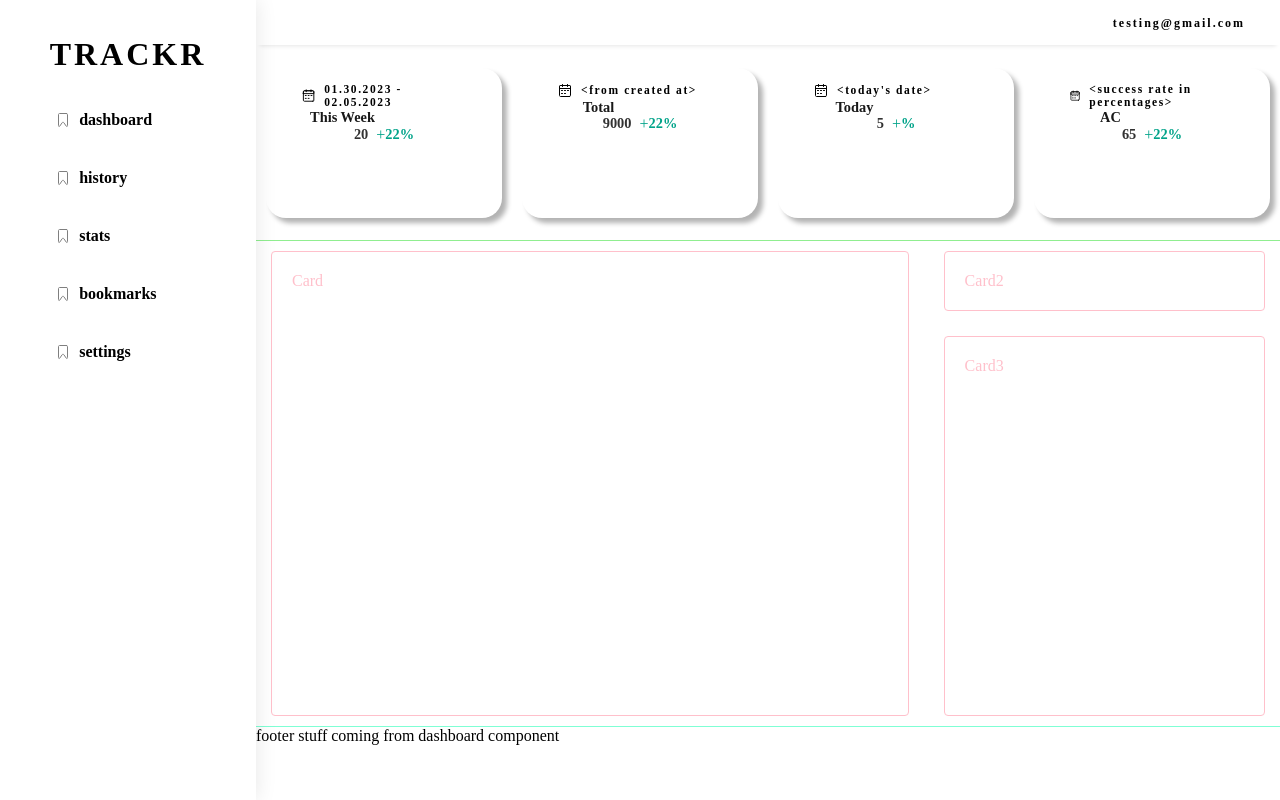
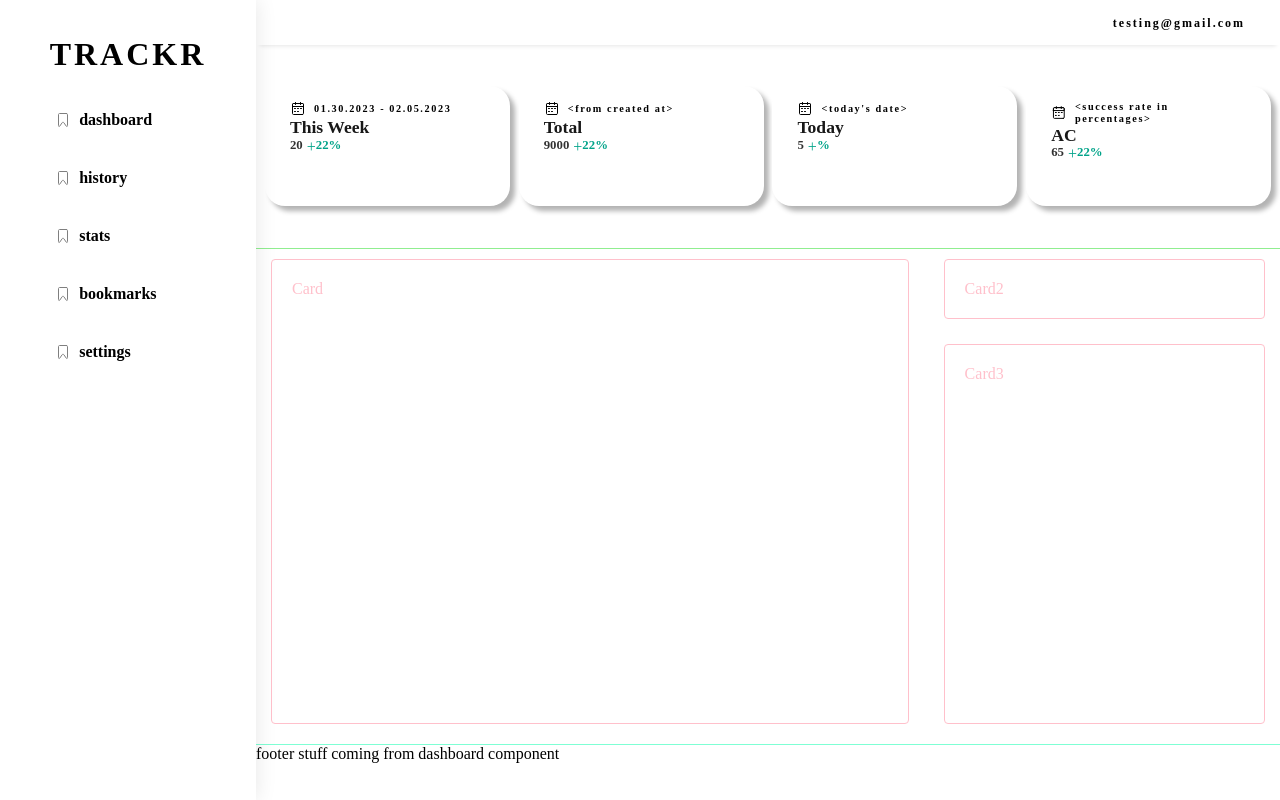
Before and after one commit to kthanesjesdapong/trackr, a React (Vite) app in the folder client/: page /loggedin/ in a window 1280 px wide. Built offline with nearby package versions, Linux system fonts and the light colour scheme.

Commit message:
OvCards Styled, and Overview Styled

```diff
--- a/client/src/components/Overview/OvCards/OvCard.styles.ts
+++ b/client/src/components/Overview/OvCards/OvCard.styles.ts
@@ -1,21 +1,26 @@
 import styled from 'styled-components';
 
 const OvCardStyles = styled.div`
-
+  //Display
   display: flex;
   flex-direction: column;
   justify-content: flex-start;
-  align-content: center;
-  padding: 15px 35px;
-  flex-basis: 250px;
-  flex-grow: .5;
-  height: 150px;
-  margin: 15px 30px;
-  /* min-width: 200px; */
-  max-width: 370px;
+  align-content: space-between;
+  //Shape
+  padding: 15px 25px;
+  flex-basis: 200px;
+  flex-grow: .2;
+  height: 120px;
+  max-width: 325px;
+  margin: 10px 10px;
+  //Border
   border-radius: 20px;
   background-color: hsla(0, 0%, 100%, 1);
   box-shadow: 5px 5px 5px rgba(0, 1, 1, 0.3);
+  //Font
+  font-family: ${props => props.theme.fonts.primary};
+  font-weight: regular;
+  color: black;
 
   :hover {
     opacity: 40%;
@@ -23,11 +28,6 @@ const OvCardStyles = styled.div`
     transition-property: opacity;
     transition-timing-function: ease-in-out;
   }
-
-  font-family: ${props => props.theme.fonts.primary};
-  font-weight: regular;
-  color: black;
-
 
  .subHeader__container{
   display: flex;
@@ -43,76 +43,41 @@ const OvCardStyles = styled.div`
 
  .header__container{
   display: flex;
-  justify-content: center;
+  justify-content: flex-start;
   align-items: flex-start;
   opacity: 90%;
-  width: 50%;
+    h2{
+    font-size: 1.1em;
     }
-
-.amount__percentage__container{
-
-  /* display: flex;
-  height: 2em;
-  width: 60%;
-  justify-content: flex-end; */
-
-
-
-  /* justify-content: space-evenly;
-  gap: .45em; */
-
  }
-
-
-
- .percentage__container {
-
-  /* padding: .5em 0em;
-  padding-right: 6em;
-  display: flex;
-  justify-content: flex-end; */
 
 
 
 
 
-
+ .percentage__container {
   font-family: "Poppins";
   font-weight: bolder;
   font-style: normal;
   font-size: ${props => props.theme.fontSizes.s};
-
-
-
-
-  /* transform : translateY(-20px) */
-  /* translateX(-76px) */
  }
 
  .amount__container {
-  /* transform: translateX(10px) translateY(-20px); */
   display: flex;
   flex-direction: row;
-  justify-content: center;
-
-  h2 {
+    h2, h3 {
     opacity: 80%;
     }
-
-  h3 {
-    opacity: 80%;
+    h4, p{
+    color: #00A389;
     }
 
-  p{
-    color: #00A389;
-  }
-  h4 {
-    color: #00A389;
-  }
  }
 
 
- @media screen and (max-width: 1580px){
+ // Reponsive layout
+
+ @media screen and (min-width: 1580px){
   margin: 15px 10px;
   width: 236px;
     h2, h3, h4 {
@@ -120,13 +85,36 @@ const OvCardStyles = styled.div`
     }
   }
 
-  @media screen and (max-width: 1350) {
-    margin: 15px 5px;
+  @media screen and (min-width: 1350px) {
+    margin: 15px 0px;
+    width: 200px;
+    flex-wrap: wrap;
+    h2, h3, h4 {
+    font-size: .85em;
+    }
   }
 
-  @media screen and (max-width: 1280) {
-    flex-wrap: wrap;
-    background-color: red;
+ @media screen and (min-width:1250px){
+  margin: 15px 0px;
+  h2, h3, h4 {
+    font-size: .8em
+    }
+ }
+
+
+  @media screen and (min-width:1150px){
+  margin: 15px 0px;
+  h2, h3, h4 {
+    font-size: .8em
+    }
+ }
+
+
+  @media screen and (max-width:1085px){
+  margin: 15px 5px;
+  h2, h3, h4 {
+    font-size: .65em;
+    }
  }
 
 `;
--- a/client/src/components/Overview/OvCards/OvCards.tsx
+++ b/client/src/components/Overview/OvCards/OvCards.tsx
@@ -23,7 +23,7 @@ export const OvCard = ({ subHeader, header, amount, percentage }: IOvCards) => {
                 <div className='amount__container'>
                     <h3>{amount} </h3>
                     <br />
-                    <p>&nbsp; +</p>
+                    <p>&nbsp;+</p>
                     <h4>{percentage}%</h4>
                 </div>
                 <div className='percentage__container'>
--- a/client/src/components/Overview/Overview.styles.ts
+++ b/client/src/components/Overview/Overview.styles.ts
@@ -4,11 +4,21 @@ const OverviewStyles = styled.div`
  display: flex;
  width: 100%;
  height: calc(45% - 30px);
- /* flex-wrap: wrap; */
  justify-content: space-evenly;
  align-items: center;
  flex-direction: row;
  border-bottom: 1px solid lightgreen;
+
+
+ @media screen and (max-width:1250px){
+    display: flex;
+    justify-content: space-evenly;
+    flex-wrap: wrap;
+    margin: 10px 0px;
+ }
+ @media screen and (max-width: 1220px){
+  width: 80%;
+ }
 `;
 
 export default OverviewStyles;
--- a/client/src/components/SideBar/index.tsx
+++ b/client/src/components/SideBar/index.tsx
@@ -10,7 +10,7 @@ export const SideBar = ({ className }: { className?: string; }) => {
         <SideBarStyles as='aside' className={className} >
             <ul className='aside__list'>
                 <LogoContainer />
-                <MenuItemContainer icon={Logo} text='dashboard' path='/dashboard' />
+                <MenuItemContainer icon={Logo} text='dashboard' path='/' />
                 <MenuItemContainer icon={Logo} text='history' path='/history' />
                 <MenuItemContainer icon={Logo} text='stats' path='/history' />
                 <MenuItemContainer icon={Logo} text='bookmarks' path='/history' />
--- a/client/src/layouts/RootLayout.styles.ts
+++ b/client/src/layouts/RootLayout.styles.ts
@@ -4,7 +4,7 @@ const RootLayoutStyles = styled.div`
   //.root__layout
   display: grid;
   grid-template-columns: 256px 1fr;
-  grid-template-rows: 45px 1fr 20px;
+  grid-template-rows: 45px 1fr 15px;
   grid-template-areas:
     'aside header'
     'aside main'
--- a/client/src/layouts/RootLayout.tsx
+++ b/client/src/layouts/RootLayout.tsx
@@ -2,7 +2,6 @@ import { TopBar } from "../components/TopBar";
 import { Outlet } from "react-router-dom";
 import { SideBar } from "../components/SideBar";
 import RootLayoutStyles from "./RootLayout.styles";
-import Dashboard from "../pages/Dashboard";
 
 
 //RootLayout is the layout of our App if a user is logged in
@@ -17,9 +16,6 @@ export const RootLayout = () => {
                 {/* Outlet is the rest our routes*/}
                 <Outlet />
             </main>
-            <footer>
-                <div></div>
-            </footer>
         </RootLayoutStyles>
     );
 };
--- a/client/src/pages/Dashboard/Dashboard.styles.ts
+++ b/client/src/pages/Dashboard/Dashboard.styles.ts
@@ -10,8 +10,7 @@ const vpMin = vp({
 });
 
 export const DashboardStyles = styled.div`
-  /* Grid */
-  //.dashboard
+
   height: 100%;
   width: 100%;
 
@@ -20,12 +19,10 @@ export const DashboardStyles = styled.div`
   justify-content: center;
   align-items: center;
 
-
-
   .footer{
     grid-area: footer;
     width: 100%;
-    height: 11%;
+    height: 8%;
   }
 
 /*
```
Lines whose indentation alone changed are shown as unchanged.
